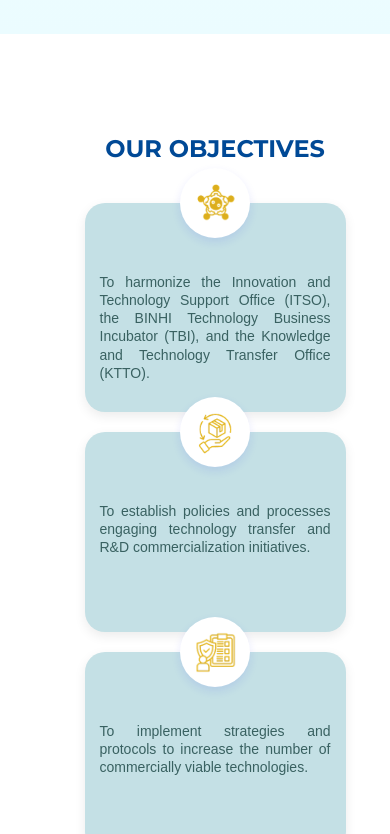
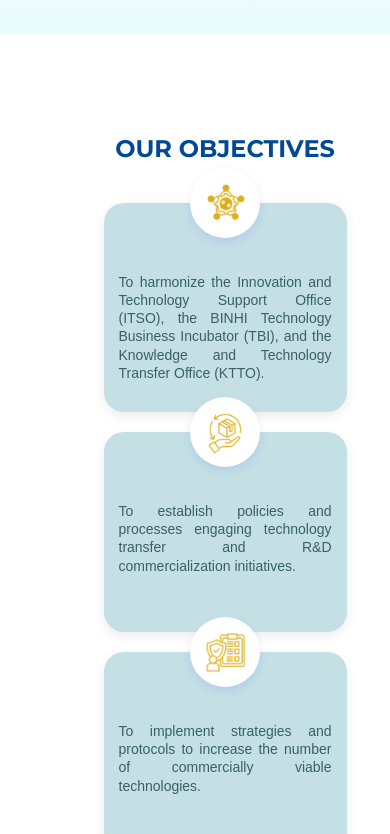
Before and after one commit to bethanyhopec/Kttbdc-OnePageWebsite, a plain HTML site: page index.html in a window 390 px wide. Shown: the part 3800-4634 px from the top of the page. Drawn offline with nearby package versions, Linux system fonts and the light colour scheme.

Commit message:
Added Changes

```diff
--- a/style.css
+++ b/style.css
@@ -2201,13 +2201,13 @@ h1 {
     .our-objectives h2 {
         font-size: 24px;
         margin-bottom: 40px;
-        margin-left: 40px;
+        margin-left: 60px;
     }
 
     .objectives-container {
         grid-template-columns: 1fr;
         gap: 20px;
-        margin-left: 40px;
+        margin-left: 60px;
     }
 
     .objective {
```
